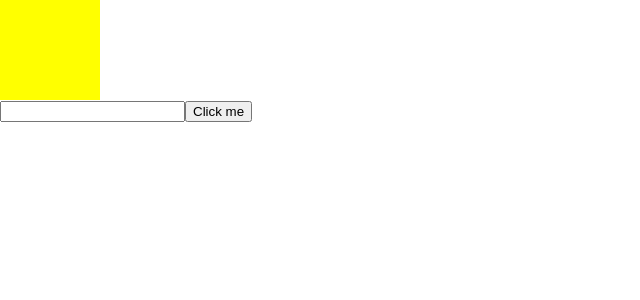
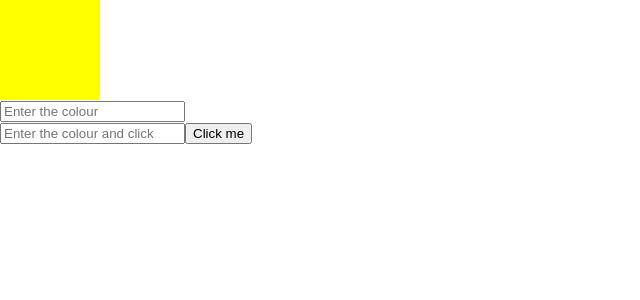
Before and after one commit to vandanaBillionLives/MERN, a React (Create React App) app: page / in a window 1280 px wide. Shown: the top 300 px of the page, without its empty margins (0-640 px from the left). Built offline with nearby package versions, Linux system fonts and the light colour scheme.

Commit message:
assignment1

```diff
--- a/src/component/statevariable.js
+++ b/src/component/statevariable.js
@@ -14,7 +14,15 @@ export default class StateVariable extends React.Component {
         })
     }
     onChange = (e) => {
-        this.setState({ colourvalue: e.target.value });
+        this.setState({
+            bg: e.target.value,
+
+        });
+    }
+    onChange1 = (e) => {
+        this.setState({
+            colourvalue: e.target.value
+        });
     }
     render() {
         return (
@@ -24,7 +32,15 @@ export default class StateVariable extends React.Component {
                 <input
                     name="myname"
                     id="myid"
+                    placeholder="Enter the colour"
                     onChange={this.onChange}
+                />
+                <br/>
+                <input
+                    name="myname"
+                    id="myid"
+                    placeholder="Enter the colour and click"
+                    onChange={this.onChange1}
 
                 />
                 <button onClick={this.handleClick}>Click me</button>
```
